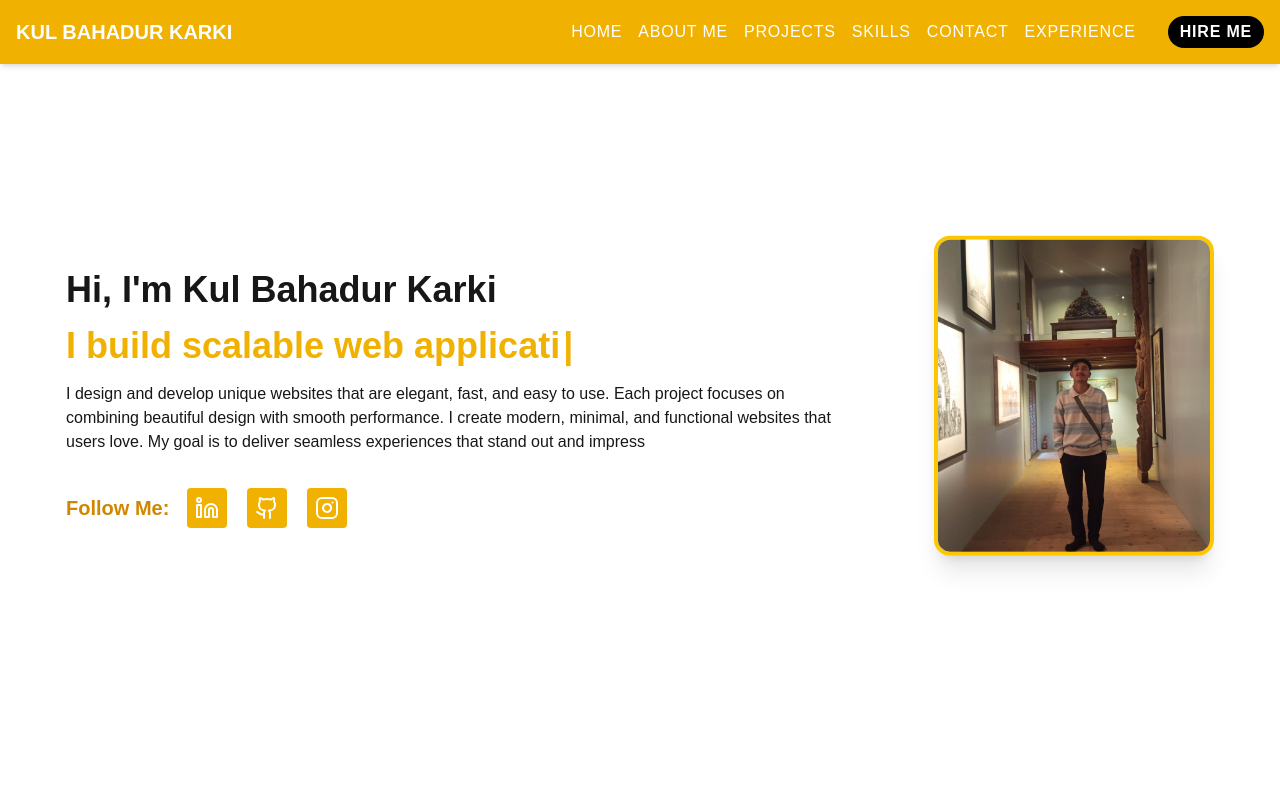
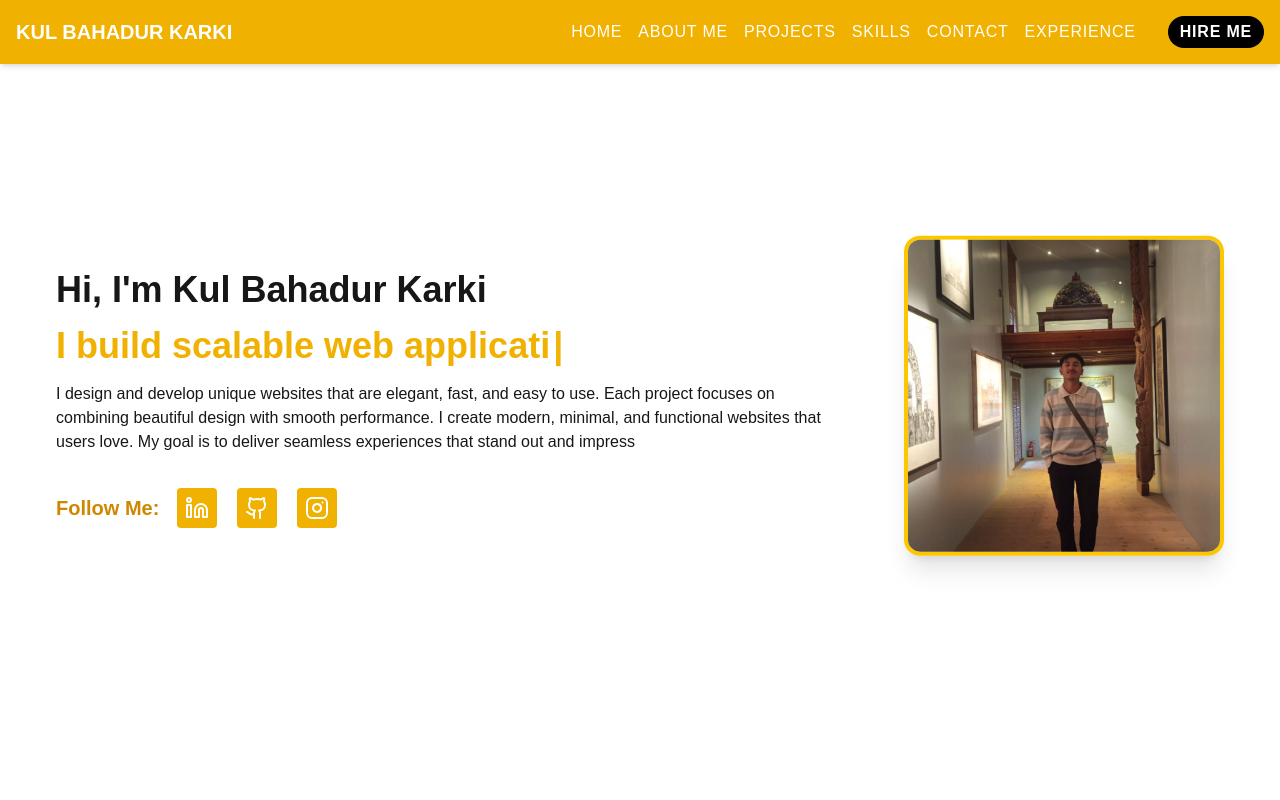
Before and after one commit to kul349/portfolio, a Next.js app: page / in a window 1280 px wide. Shown: the top 800 px of the page. Built offline with nearby package versions, Linux system fonts and the light colour scheme.

Commit message:
adding the some effect

```diff
--- a/src/app/components/homepage.jsx
+++ b/src/app/components/homepage.jsx
@@ -244,7 +244,7 @@ const [menuOpen, setMenuOpen] = useState(false);
 
 const toggleMenu = () => setMenuOpen(!menuOpen);
   return (
-    <main>
+    <main className="w-full overflow-hidden">
       {/* Header */}
       <header className="w-full bg-yellow-500 fixed top-0 z-50 shadow-md">
         <div className="max-w-7xl mx-auto flex flex-wrap justify-between items-center p-4">
@@ -360,7 +360,7 @@ const toggleMenu = () => setMenuOpen(!menuOpen);
         </div>
 
         <motion.div
-          className="relative h-50 w-40 md:h-80 md:w-70 rounded-2xl overflow-hidden border-4 border-yellow-400 shadow-xl"
+          className="relative w-72 h-64 md:w-80 md:h-80 rounded-2xl overflow-hidden border-4 border-yellow-400 shadow-xl"
           whileHover={{ scale: 1.05, rotate: 2 }}
           initial={{ y: 0 }}
           animate={{ y: [0, -10, 0] }} // floating animation
```
Lines whose indentation alone changed are shown as unchanged.
